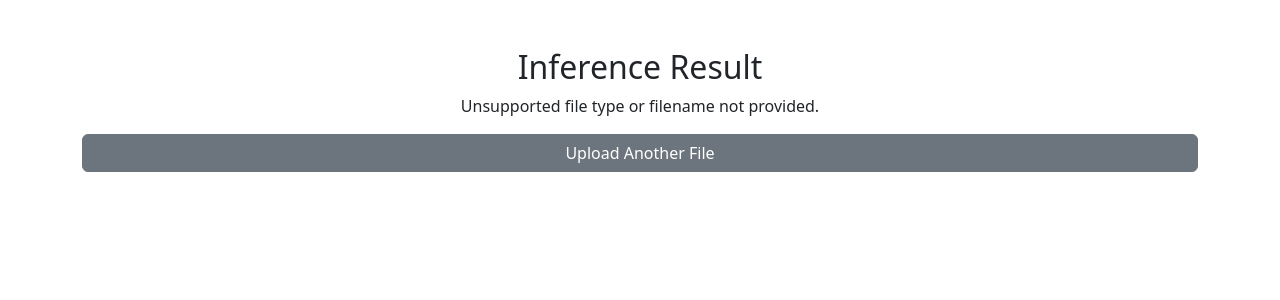
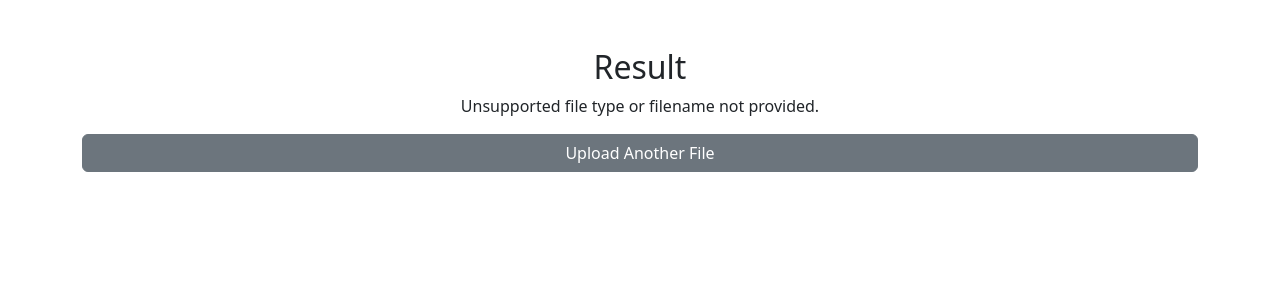
Before and after one commit to Julreut/Kennzeichenerkennung, a Flask app: template my-app/templates/result.html in a window 1280 px wide. Shown: the top 300 px of the page. Run offline with Flask 3, Linux system fonts and the light colour scheme; the template is opened without the code that fills it, so the values that code supplies are empty.

Commit message:
Change title

```diff
--- a/my-app/templates/result.html
+++ b/my-app/templates/result.html
@@ -3,7 +3,7 @@
   <head>
     <meta charset="UTF-8" />
     <meta name="viewport" content="width=device-width, initial-scale=1.0" />
-    <title>Inference Result</title>
+    <title>Result</title>
     <link
       href="https://cdn.jsdelivr.net/npm/bootstrap@5.3.0/dist/css/bootstrap.min.css"
       rel="stylesheet"
@@ -15,7 +15,7 @@
   </head>
   <body>
     <div class="container mt-5 text-center">
-      <h2>Inference Result</h2>
+      <h2>Result</h2>
       <div class="mb-3">
         {% if filename and filename.endswith(('png', 'jpg', 'jpeg', 'gif')) %}
         <img src="{{ file_url }}" class="result-media" alt="Result Image" />
```
Also changed, not shown: 1 other file.
